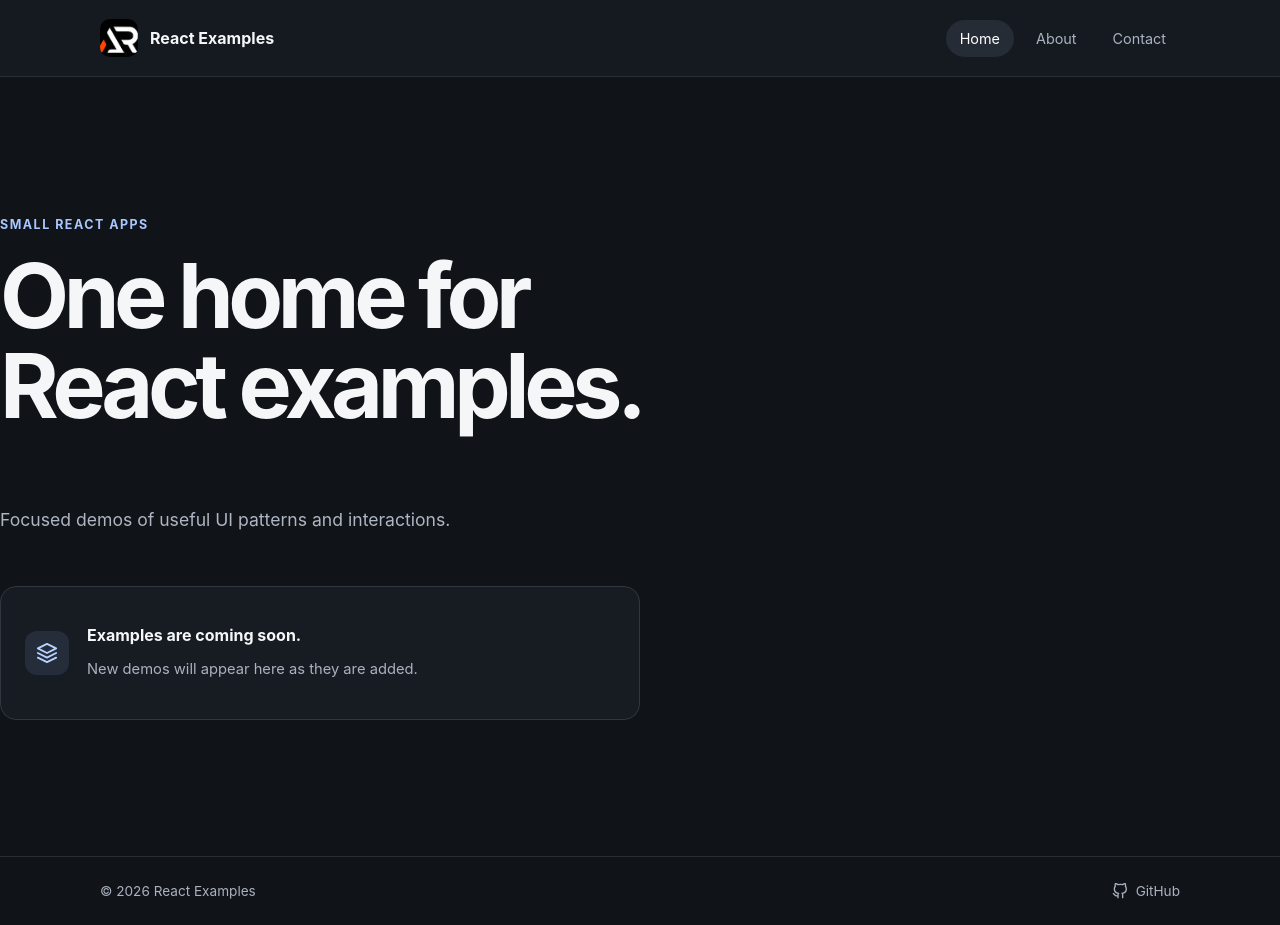
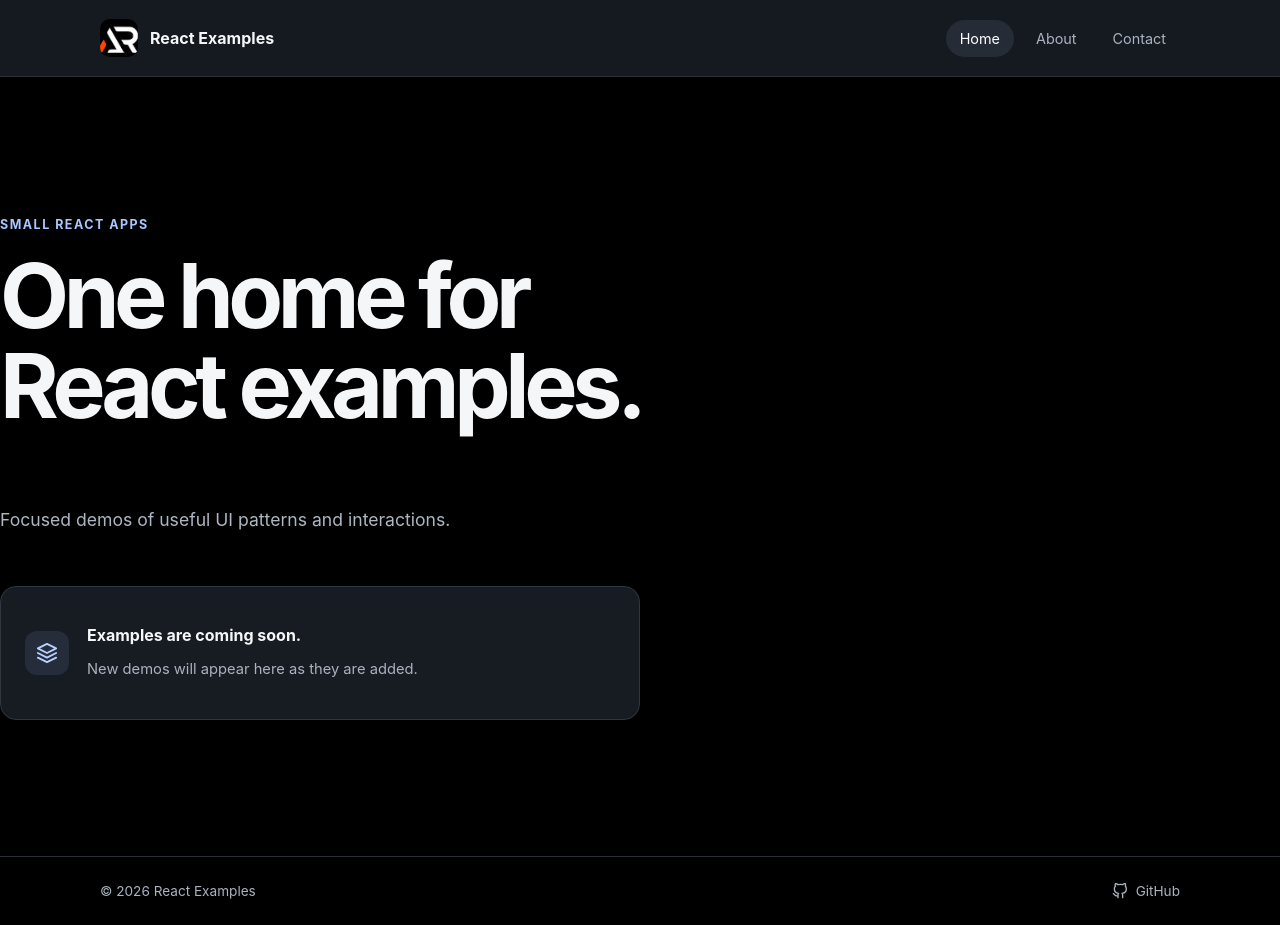
Before and after one commit to a2rp/react-examples, a React (Vite) app: page / in a window 1280 px wide. Built offline with nearby package versions, Linux system fonts and the light colour scheme.

Commit message:
Set global page background to black

```diff
--- a/src/index.css
+++ b/src/index.css
@@ -1,7 +1,8 @@
 :root {
     font-family: Inter, ui-sans-serif, system-ui, -apple-system, BlinkMacSystemFont, "Segoe UI", sans-serif;
+    color-scheme: dark;
     color: #f4f6f8;
-    background: #101318;
+    background: #000000;
     font-synthesis: none;
     text-rendering: optimizeLegibility;
     -webkit-font-smoothing: antialiased;
@@ -23,7 +24,7 @@ body {
     min-width: 320px;
     min-height: 100vh;
     margin: 0;
-    background: #101318;
+    background: #000000;
 }
 
 body,
@@ -44,7 +45,7 @@ svg {
 }
 
 ::selection {
-    color: #101318;
+    color: #000000;
     background: #cbdcff;
 }
 
```
